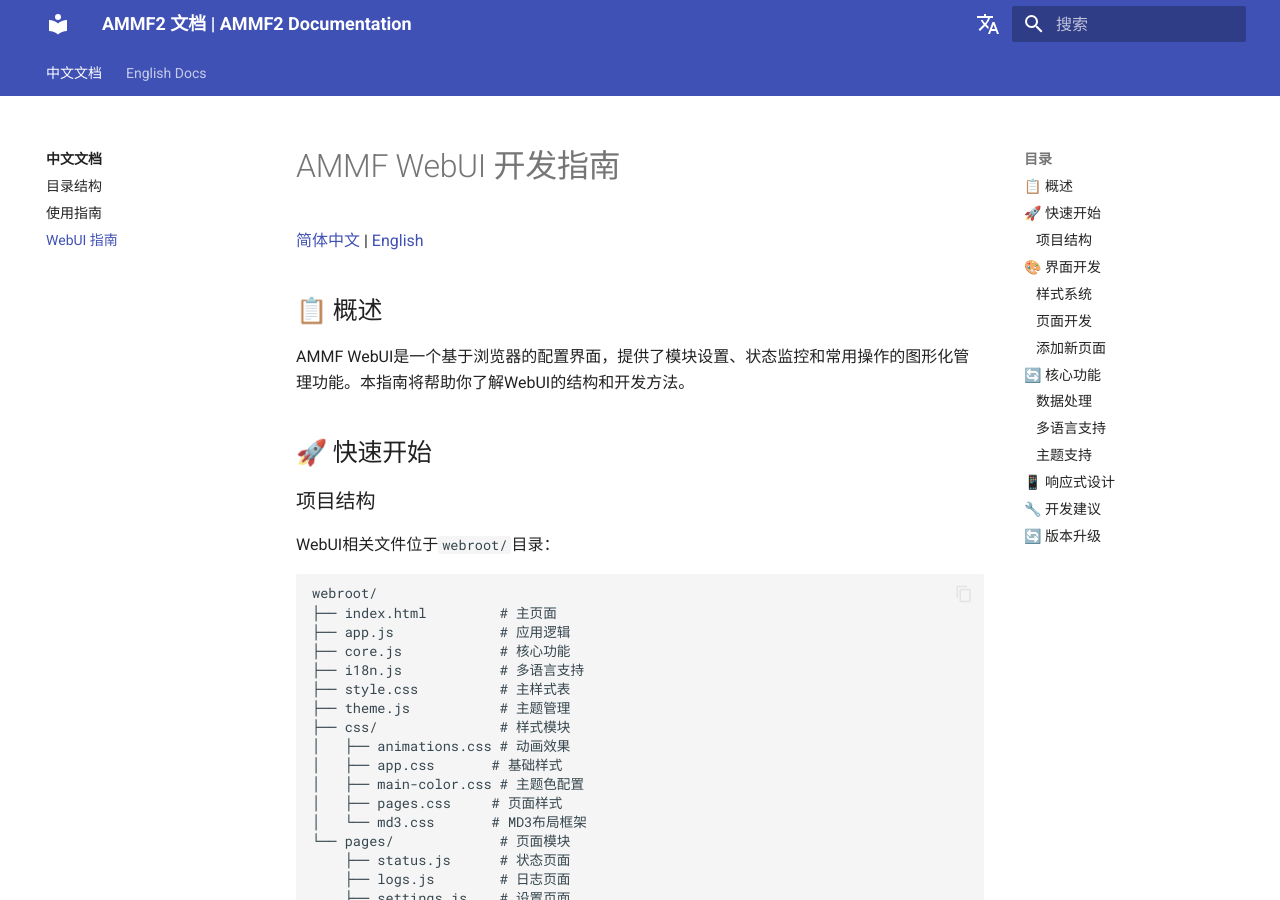
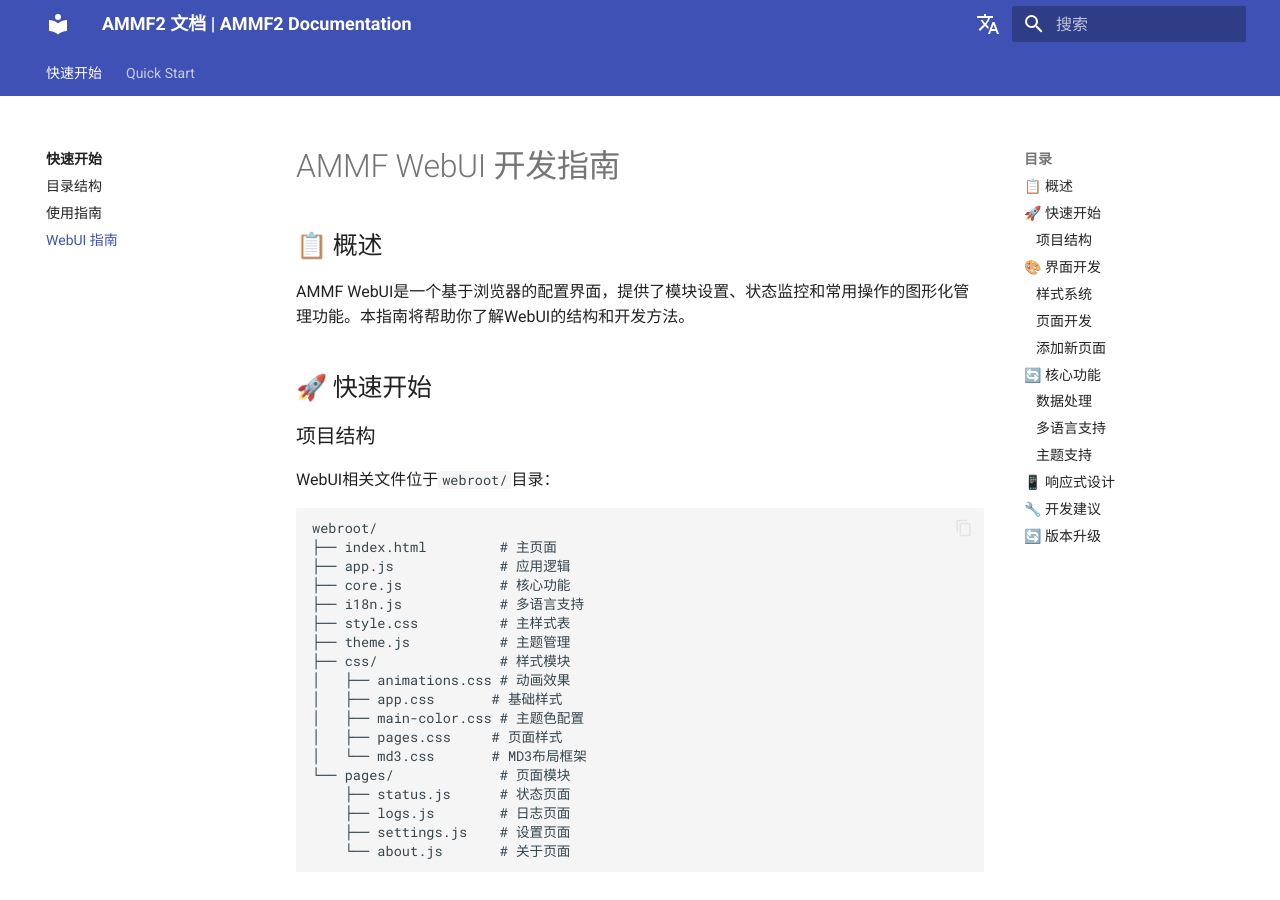
Before and after one commit to Seyud/AMMF2, an MkDocs documentation site: the page built from docs/docs/zh/webui.md, in a window 1280 px wide and 900 px high. Built offline with MkDocs 1.6.1 and Material for MkDocs 9.7.7, drawn with Linux system fonts in a browser that asks for light colours; comment, search, counter and statistics services are not loaded.

Commit message:
docs: 移除文档中的语言切换链接并更新导航标题
移除中英文文档中的语言切换链接，简化文档结构。同时更新mkdocs.yml中的导航标题，将“中文文档”改为“快速开始”，“English Docs”改为“Quick Start”，以更清晰地引导用户。

```diff
--- a/docs/docs/zh/webui.md
+++ b/docs/docs/zh/webui.md
@@ -1,6 +1,4 @@
 # AMMF WebUI 开发指南
-
-[简体中文](WEBUI_GUIDE.md) | [English](WEBUI_GUIDE_EN.md)
 
 ## 📋 概述
 
--- a/docs/mkdocs.yml
+++ b/docs/mkdocs.yml
@@ -13,12 +13,12 @@ theme:
     - navigation.indexes
 
 nav:
-  - 中文文档:
+  - 快速开始:
     - zh/index.md
     - 目录结构: zh/directory.md
     - 使用指南: zh/script.md
     - WebUI 指南: zh/webui.md
-  - English Docs:
+  - Quick Start:
     - en/index.md
     - Directory Structure: en/directory.md
     - Script Guide: en/script.md
@@ -27,10 +27,10 @@ nav:
 extra:
   alternate:
     - name: 中文
-      link: /zh/
+      link: /AMMF2/zh/
       lang: zh
     - name: English
-      link: /en/
+      link: /AMMF2/en/
       lang: en
 
 use_directory_urls: true
```
Also changed, not shown: docs/docs/en/directory.md (+0 -2 lines), docs/docs/en/webui.md (+0 -2 lines), docs/docs/zh/directory.md (+0 -2 lines), 1 other file.
